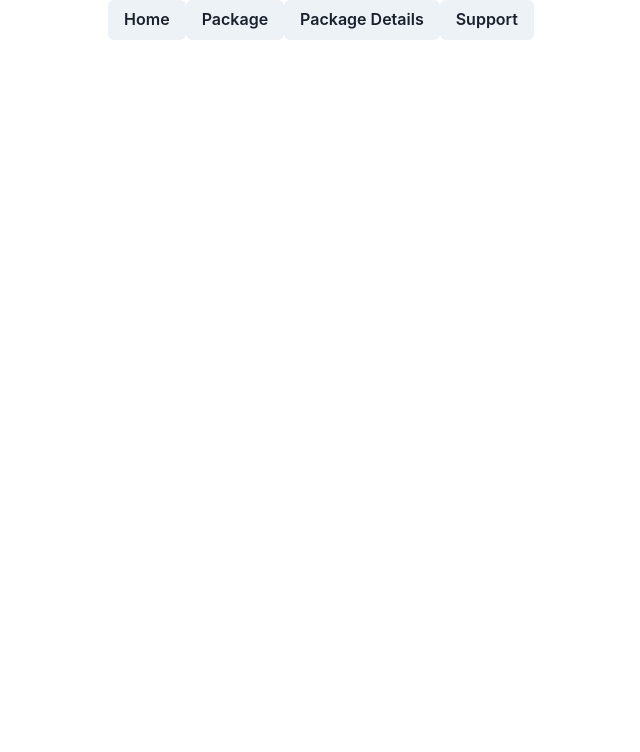
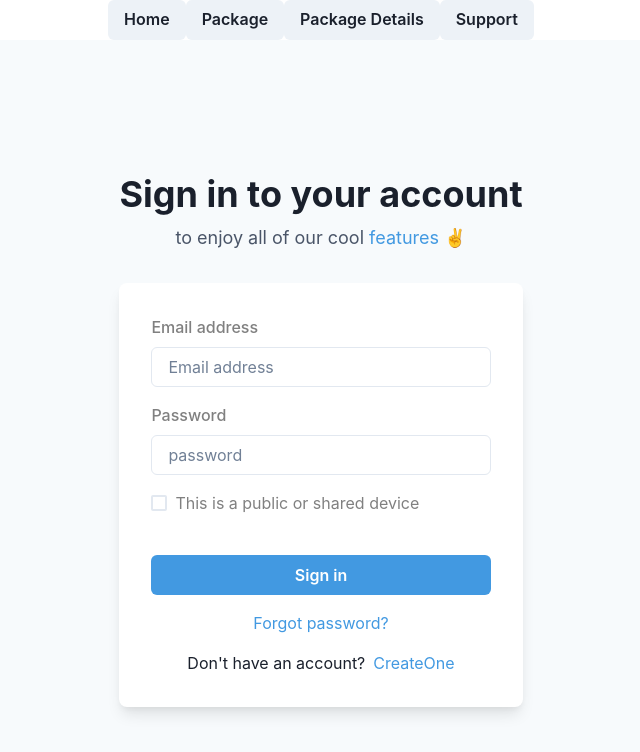
Before and after one commit to shriram083/expedia-clone, a React (Create React App) app: page /signin in a window 1280 px wide. Shown: the top 752 px of the page, without its empty margins (319-959 px from the left). Built offline with nearby package versions, Linux system fonts and the light colour scheme.

Commit message:
signin updated

```diff
--- a/src/App.js
+++ b/src/App.js
@@ -6,6 +6,8 @@ import Package from "./pages/Package";
 import Home from "./pages/Home";
 import PackageDetails from "./pages/PackageDetails";
 import Service from "./pages/Service";
+import Login from "./pages/Signin";
+import SignupCard from "./pages/Signup";
 
 function App() {
   return (
@@ -25,6 +27,8 @@ function App() {
       </Link>
       <Routes>
         <Route path="/" element={<Home />} />
+        <Route path="/signin" element={<Login/>} />
+        <Route path={"/signup"} element={<SignupCard/>}/>
         <Route path="/package" element={<Package />} />
         <Route path="/package/:id" element={<PackageDetails />} />
         <Route path="/service" element={<Service />} />
--- a/src/components/Footer.jsx
+++ b/src/components/Footer.jsx
@@ -12,13 +12,13 @@ import {
 
 const Logo=()=> {
   return (
-    <Image src="https://a.travel-assets.com/globalcontrols-service/content/f285fb631b0a976202ef57611c7050e9ef5ca51a/images/EG_Wordmark_blue_RGB.svg" alt="Logo(Groups)" width={"50%"} height={"10%"}/>
+    <Image src="https://a.travel-assets.com/globalcontrols-service/content/f285fb631b0a976202ef57611c7050e9ef5ca51a/images/EG_Wordmark_blue_RGB.svg" alt="Logo(Groups)" width={"100%"} height={"10%"}/>
   );
 };
 
 const ListHeader = ({ children }) => {
   return (
-    <Text fontWeight={'500'} fontSize={'lg'} mb={2}>
+    <Text fontWeight={'500'} fontSize={'lg'} mb={2} color={"black"}>
       {children}
     </Text>
   );
@@ -33,16 +33,13 @@ export default function Footer() {
       color={useColorModeValue('gray.700', 'gray.200')}>
       <Container as={Stack} maxW={'7xl'} py={10} borderBottom={"1px solid grey"} >
         <SimpleGrid
-          templateColumns={{ sm: '1fr 1fr', md: '2fr 1fr 1fr 1fr 1fr' }}
+          templateColumns={{ sm: '1fr 1fr', md: '1fr 1fr 1fr 1fr 1fr' }}
           gap={"1rem"} spacing={4}  fontSize={"12px"}>
-          <Stack justifyContent={"left"} >
+          <Stack align={"flex-start"} >
               <Logo color={useColorModeValue('gray.700', 'white')} />
-            {/* <Text fontSize={'sm'}>
-              © 2022 Chakra Templates. All rights reserved
-            </Text> */}
           </Stack>
-          <Stack textAlign={"left"} align={'flex-start'}>
-            <ListHeader>Company</ListHeader>
+          <Stack textAlign={"left"} align={'flex-start'} color={"#507ee1"}>
+            <ListHeader >Company</ListHeader>
             <Link href={'#'}>About</Link>
             <Link href={'#'}>Jobs</Link>
             <Link href={'#'}>List Your Property</Link>
@@ -51,7 +48,7 @@ export default function Footer() {
             <Link href={'#'}>Investor Relationships</Link>
             <Link href={'#'}>Advertising</Link>
           </Stack>
-          <Stack textAlign={"left"} align={'flex-start'}>
+          <Stack textAlign={"left"} align={'flex-start'} color={"#507ee1"}>
             <ListHeader>Explore</ListHeader>
             <Link href={'#'}>United states of America Travel guide</Link>
             <Link href={'#'}>Hotels in United States of America</Link>
@@ -61,7 +58,7 @@ export default function Footer() {
             <Link href={'#'}>Car Rentals in United States of America</Link>
             <Link href={'#'}>All Accomodation types</Link>
           </Stack>
-          <Stack  textAlign={"left"}align={'flex-start'}>
+          <Stack  textAlign={"left"}align={'flex-start'} color={"#507ee1"}>
             <ListHeader>Policies</ListHeader>
             <Link href={'#'}>Privacy policy</Link>
             <Link href={'#'}>Terms of Use</Link>
@@ -70,7 +67,7 @@ export default function Footer() {
             <Link href={'#'}>Accessability</Link>
             <Link href={'#'}>Do not sell my personal information</Link>
           </Stack>
-          <Stack textAlign={"left"} align={'flex-start'}>
+          <Stack textAlign={"left"} align={'flex-start'} color={"#507ee1"}>
             <ListHeader>Help</ListHeader>
             <Link href={'#'}>Support</Link>
             <Link href={'#'}>Cancel your hotel or vacation rental Booking</Link>
--- a/src/pages/Signin.jsx
+++ b/src/pages/Signin.jsx
@@ -35,19 +35,18 @@ export default function Login() {
           <Stack spacing={4}>
             <FormControl id="email">
               <FormLabel>Email address</FormLabel>
-              <Input type="email" />
+              <Input type="email" placeholder='Email address'/>
             </FormControl>
             <FormControl id="password">
               <FormLabel>Password</FormLabel>
-              <Input type="password" />
+              <Input type="password" placeholder='password'/>
             </FormControl>
             <Stack spacing={10}>
               <Stack
                 direction={{ base: 'column', sm: 'row' }}
                 align={'start'}
                 justify={'space-between'}>
-                <Checkbox>Remember me</Checkbox>
-                <Link color={'blue.400'}>Forgot password?</Link>
+                <Checkbox>This is a public or shared device</Checkbox>
               </Stack>
               <Button
                 bg={'blue.400'}
@@ -58,6 +57,14 @@ export default function Login() {
                 Sign in
               </Button>
             </Stack>
+            <Link color={'blue.400'}>Forgot password?</Link>
+            <Stack
+                direction={{ base: 'column', sm: 'row' }}
+                align={'start'}
+                justifyContent={"center"}>
+                <Box>Don't have an account?</Box>
+                <Link color={'blue.400'}>CreateOne</Link>
+              </Stack>
           </Stack>
         </Box>
       </Stack>
```
